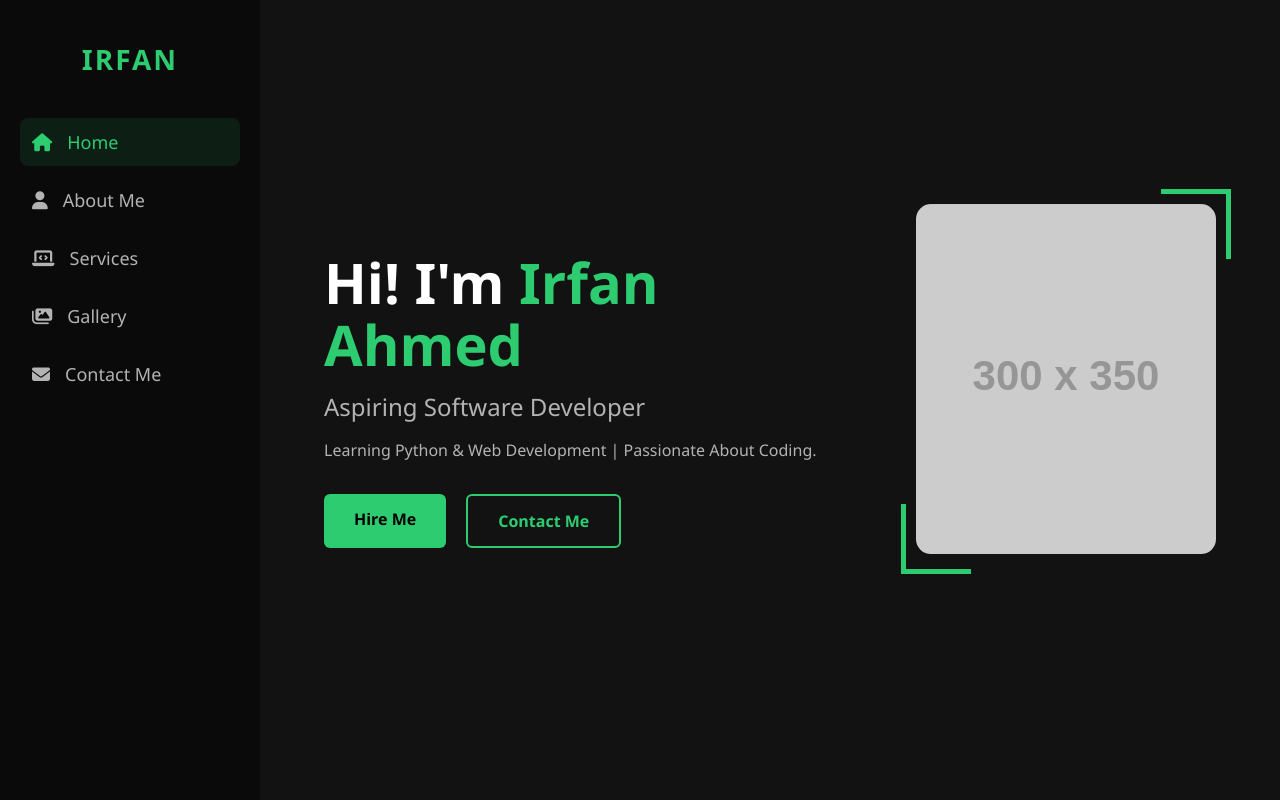
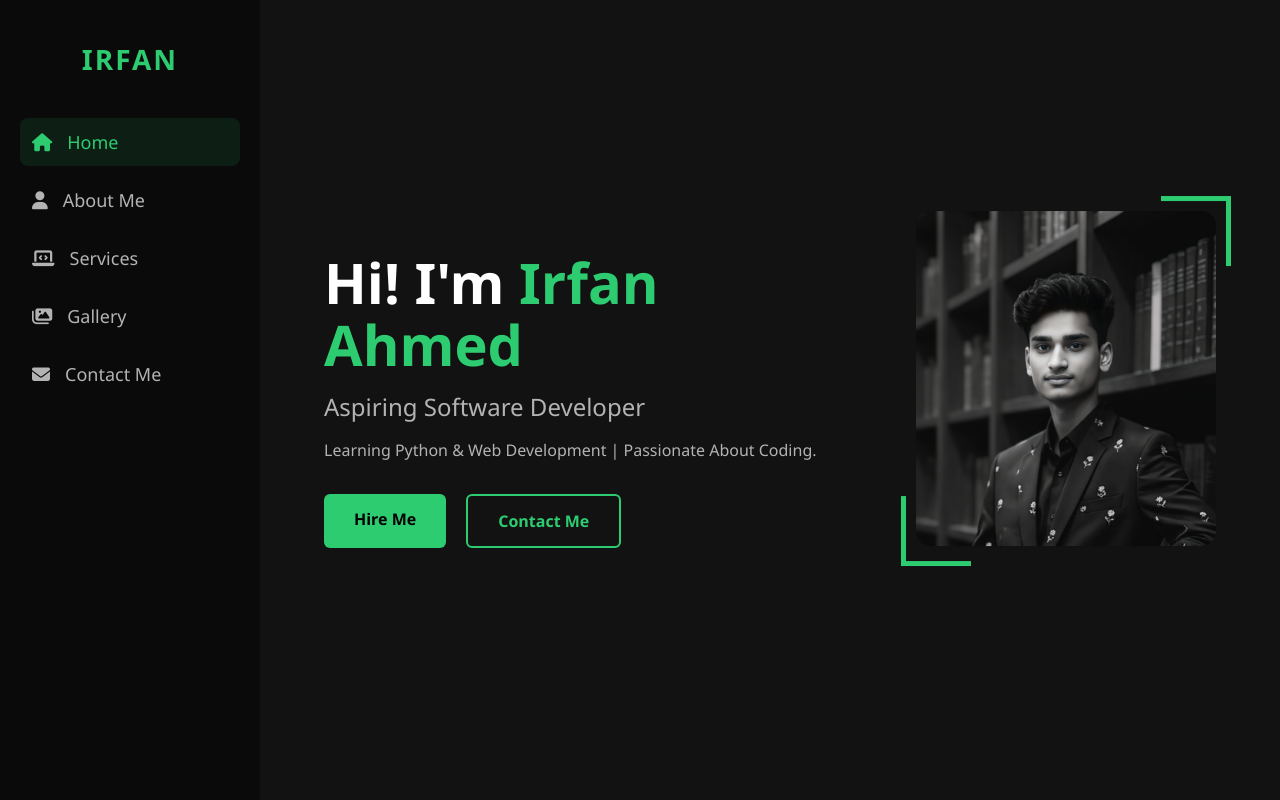
Before and after one commit to irfan-ahmed-ofc/my-portfolio, a plain HTML site: page index.html in a window 1280 px wide. Shown: the top 800 px of the page. Drawn offline with Linux system fonts and the light colour scheme; placeholder pictures from the web are drawn by us.

Commit message:
update code

```diff
--- a/index.html
+++ b/index.html
@@ -40,7 +40,7 @@
                     </div>
                     <div class="hero-img">
                         <div class="img-box">
-                            <img src="https://via.placeholder.com/300x350" alt="Irfan Ahmed">
+                            <img src="image/photo.JPG" alt="">
                             <div class="frame top-right"></div>
                             <div class="frame bottom-left"></div>
                         </div>
```
Also changed, not shown: image/photo.JPG (added).
